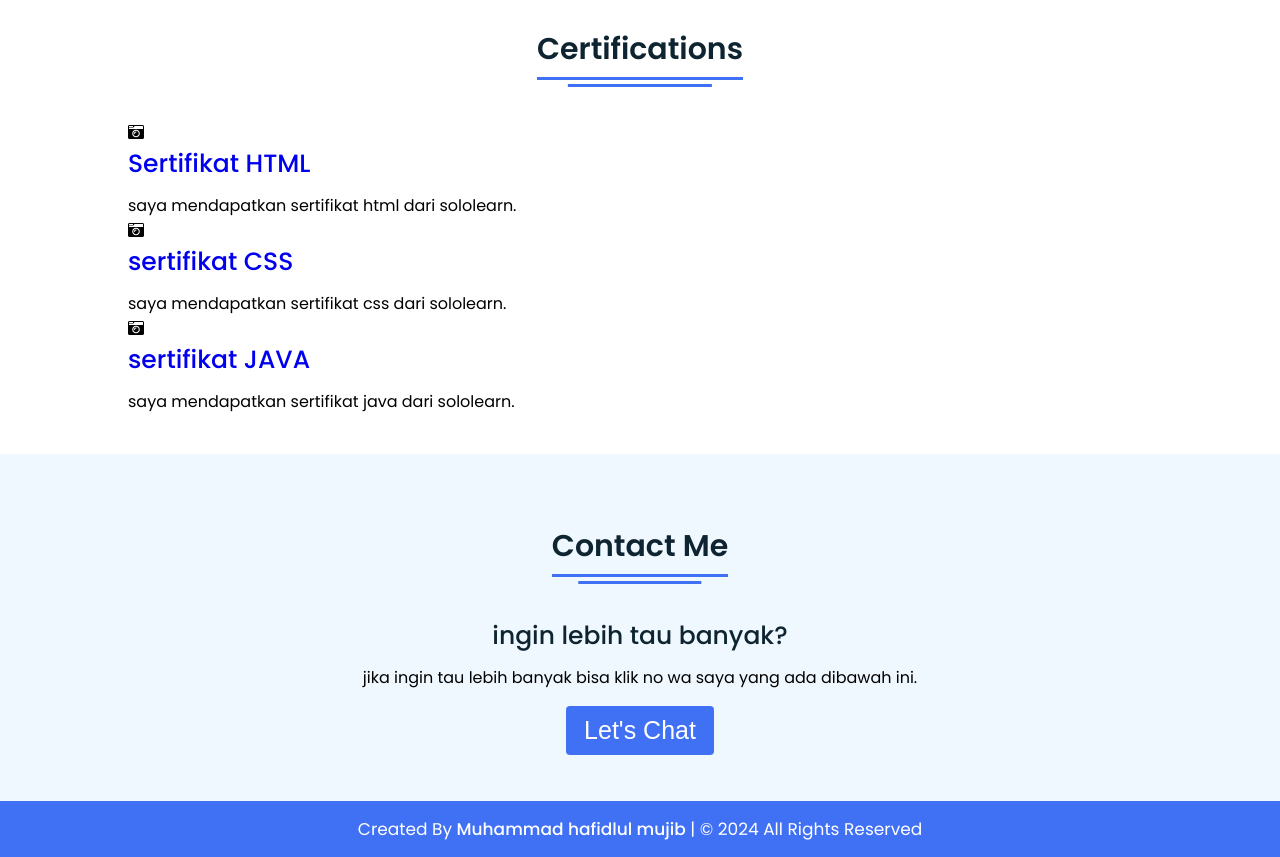
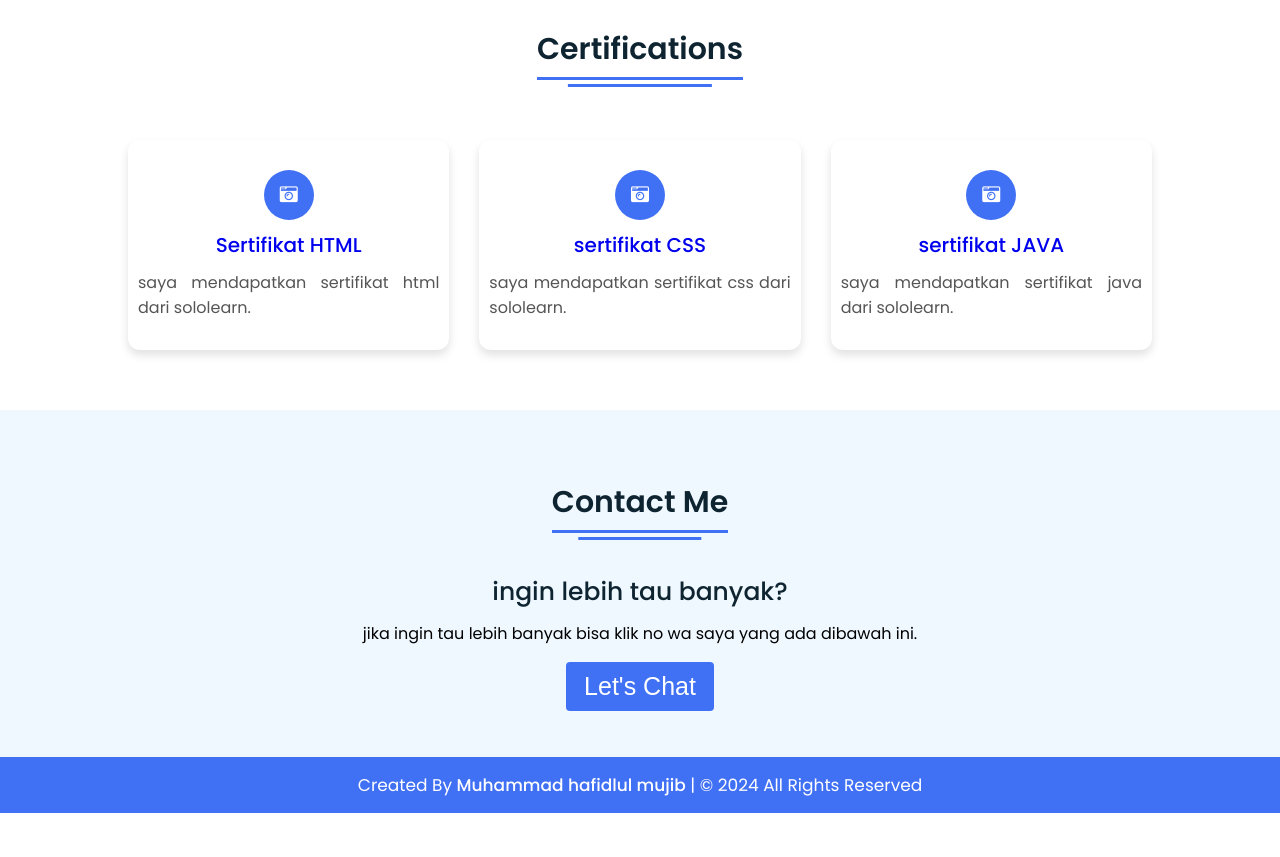
Before and after one commit to hafidlul/porto, a plain HTML site: page index.html in a window 1280 px wide. Shown: the part 2620-3477 px from the top of the page. After the commit the page ends 3433 px from the top, so only its background shows below. Drawn offline with Linux system fonts and the light colour scheme.

Commit message:
Update style.css

```diff
--- a/style.css
+++ b/style.css
@@ -352,6 +352,57 @@ section .button button:hover{
 .PROJECT .boxes .box:hover p{
   color: #fff;
 }
+/* Certifications Section Styling */
+.certifications .boxes {
+  display: flex;
+  flex-wrap: wrap;
+  justify-content: space-between; /* Space between certification boxes */
+}
+
+.certifications .boxes .box {
+  margin: 20px 0; /* Margin for spacing */
+  width: calc(100% / 3 - 20px); /* Three boxes per row */
+  text-align: center; /* Center text */
+  border-radius: 12px; /* Rounded corners */
+  padding: 30px 10px; /* Padding inside the box */
+  box-shadow: 0 5px 10px rgba(0, 0, 0, 0.12); /* Shadow effect */
+  transition: all 0.4s ease; /* Transition for hover effect */
+  background: #fff; /* White background for certification box */
+}
+
+.certifications .boxes .box:hover {
+  background: #4070f4; /* Change background on hover */
+  color: #fff; /* Change text color on hover */
+}
+
+.certifications .boxes .box .icon {
+  height: 50px; /* Icon height */
+  width: 50px; /* Icon width */
+  background: #4070f4; /* Icon background color */
+  border-radius: 50%; /* Circular icon */
+  text-align: center; /* Center icon text */
+  line-height: 50px; /* Center icon vertically */
+  font-size: 18px; /* Icon font size */
+  color: #fff; /* Icon text color */
+  margin: 0 auto 10px auto; /* Center icon and space below */
+}
+
+.certifications .boxes .box:hover .icon {
+  background-color: #fff; /* Change icon background on hover */
+  color: #4070f4; /* Change icon text color on hover */
+}
+
+.certifications .boxes .box .topic {
+  font-size: 20px; /* Font size for topic */
+  color: #0E2431; /* Dark color for topic */
+  font-weight: 500; /* Font weight */
+  margin-bottom: 10px; /* Space below topic */
+}
+
+.certifications .boxes .box p {
+  color: #555; /* Dark gray for description */
+  text-align: justify; /* Justify text */
+}
 /* Contact Me CSS */
 .contact{
   background: #F0F8FF;
```
